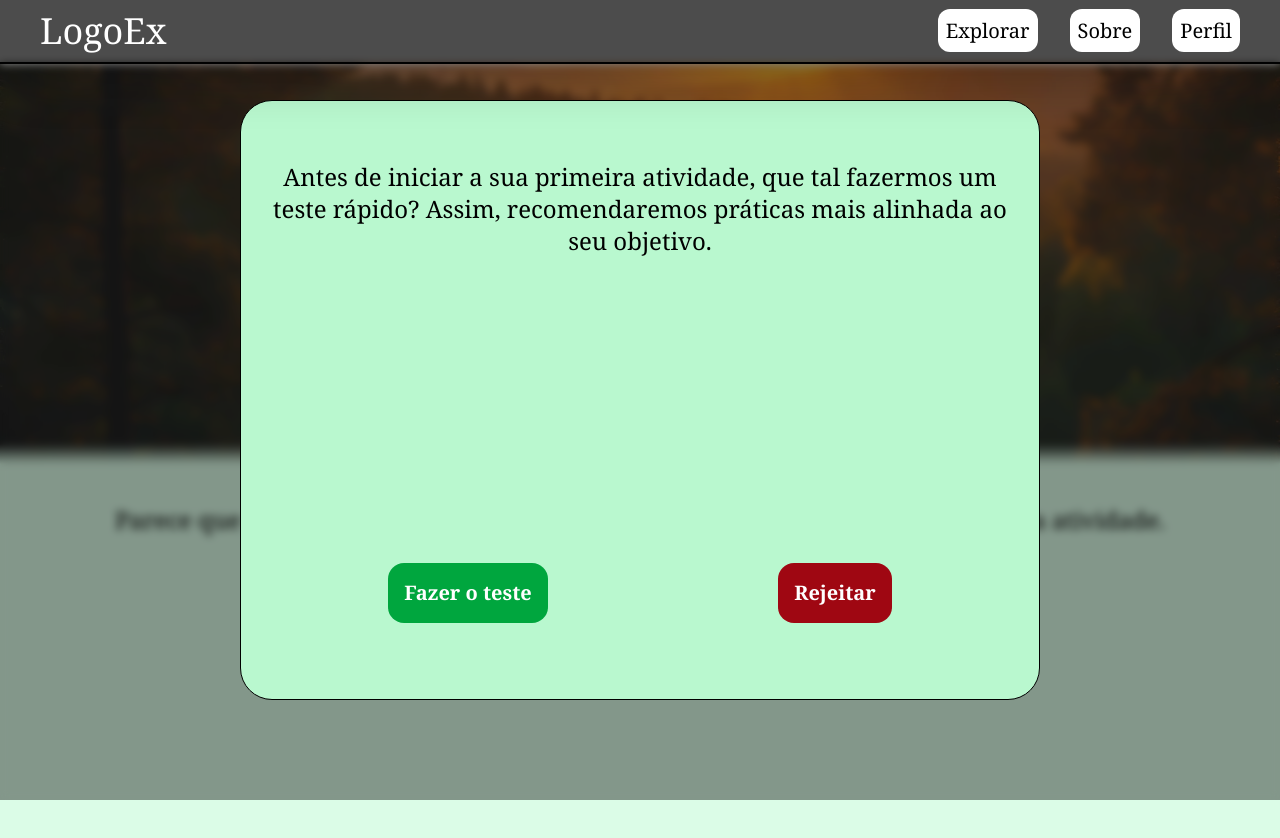
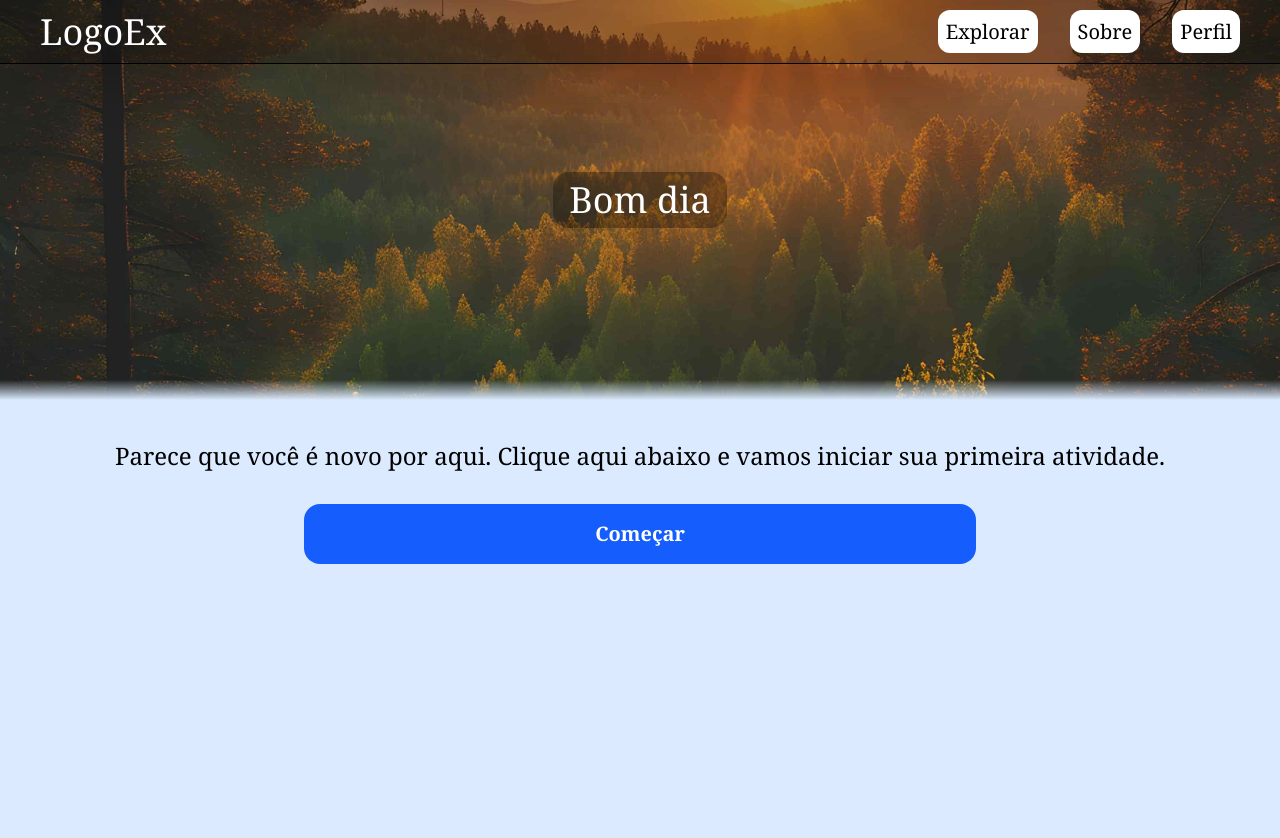
Before and after one commit to venicius8/youzen, a Next.js app: page / in a window 1280 px wide. Shown: the top 838 px of the page. Built offline with nearby package versions, Linux system fonts and the light colour scheme.

Commit message:
refactor: create button component and improve header

```diff
--- a/app/components/Header.tsx
+++ b/app/components/Header.tsx
@@ -3,16 +3,18 @@
 import Link from "next/link";
 import { useEffect, useState } from "react";
 
-const navLink = (el: string, ref: string) => (
+function NavLink(el: string, ref: string) {
+  return (
     <li>
       <Link
         href={ref}
-      className="bg-white text-xl p-2 rounded-xl hover:border-b-2 duration-50"
+        className="bg-white text-xl p-2 rounded-xl hover:border-b-2 duration-100"
       >
         {el}
       </Link>
     </li>
   );
+}
 
 export default function Header() {
   const [scrolled, setScrolled] = useState(false);
@@ -24,12 +26,14 @@ export default function Header() {
     scrollHandler();
 
     window.addEventListener("scroll", scrollHandler);
+
+    return () => window.removeEventListener("scroll", scrollHandler);
   }, []);
 
   return (
     <header
-      className={`flex justify-between items-center top-0 w-screen h-16 z-100 shadow-2xl sticky px-10 duration-300 ${
-        scrolled ? "bg-green-100" : "bg-black/50 border-black border-b-2"
+      className={`flex justify-between items-center top-0 w-full h-16 z-100 shadow-2xl fixed px-10 duration-300 ${
+        scrolled ? "bg-green-100" : "bg-black/30 border-black border-b"
       }`}
     >
       <div>
@@ -42,9 +46,9 @@ export default function Header() {
       </div>
       <nav>
         <ul className="flex gap-8">
-          {navLink("Explorar", "/")}
-          {navLink("Sobre", "/")}
-          {navLink("Perfil", "/")}
+          {NavLink("Explorar", "/")}
+          {NavLink("Sobre", "/")}
+          {NavLink("Perfil", "/")}
         </ul>
       </nav>
     </header>
--- a/app/components/UI/Button.tsx
+++ b/app/components/UI/Button.tsx
@@ -1,8 +1,9 @@
+import Link from "next/link";
 import { ReactNode } from "react";
 
 const colorVariants = {
+  primary: ["bg-blue-600", "hover:bg-blue-700"],
   danger: ["bg-red-800", "hover:bg-red-900"],
-  info: ["bg-blue-600", "hover:bg-blue-700"],
   success: ["bg-green-600", "hover:bg-green-700"],
 };
 
@@ -11,17 +12,19 @@ type typeKey = keyof typeof colorVariants;
 export default function Button({
   children,
   type,
+  url,
 }: {
   children: ReactNode;
   type: typeKey;
+  url?: string;
 }) {
   const [bg, hoverBg] = colorVariants[type];
 
   return (
     <button
-      className={`${bg} ${hoverBg} p-4 m-4 rounded-2xl text-white font-bold text-xl cursor-pointer transition`}
+      className={`${bg} ${hoverBg} p-4 m-4 rounded-2xl w-2/3 max-w-2xl text-white font-bold text-xl cursor-pointer transition`}
     >
-      {children}
+      {url ? <Link href={url}>{children}</Link> : children}
     </button>
   );
 }
--- a/app/page.tsx
+++ b/app/page.tsx
@@ -5,15 +5,15 @@ import Button from "./components/UI/Button";
 
 export default function name() {
   const newUser: boolean = true;
-  const [startQuiz, setStartQuiz] = useState(true);
+  const [startQuiz, setStartQuiz] = useState(false);
 
   return (
-    <main className="bg-green-100 h-600 text-center">
+    <main className="bg-blue-100 h-600 text-center">
       <div className="relative bg-[url('/morning-nature.jpg')] h-[50vh] bg-cover bg-center flex items-center justify-center mb-10">
         <h1 className="text-4xl text-white bg-black/30 px-4 py-2 rounded-2xl z-10">
           Bom dia
         </h1>
-        <span className="absolute inset-x-0 bottom-0 h-5 bg-linear-to-b from-transparent to-green-100"></span>
+        <span className="absolute inset-x-0 bottom-0 h-5 bg-linear-to-b from-transparent to-blue-100"></span>
       </div>
 
       {newUser ? (
@@ -23,27 +23,24 @@ export default function name() {
             sua primeira atividade.
           </h2>
 
-          <button
-            onClick={() => setStartQuiz(!startQuiz)}
-            className="bg-yellow-800 p-4 m-4 rounded-2xl text-white font-bold text-xl cursor-pointer hover:bg-yellow-900 transition"
-          >
-            Começar
-          </button>
+          <div onClick={() => setStartQuiz(!startQuiz)}>
+            <Button type="primary">Começar</Button>
+          </div>
           {startQuiz && (
             <>
-              <div className="fixed w-2/3 max-w-200 h-150 bg-green-200 left-1/2 top-1/2 -translate-1/2 border rounded-4xl flex flex-col justify-between px-8 py-15 z-90">
+              <div className="fixed w-2/3 max-w-200 h-150 bg-blue-200 left-1/2 top-1/2 -translate-1/2 border rounded-4xl flex flex-col justify-between px-8 py-15 z-90">
                 <h2 className="text-2xl">
                   Antes de iniciar a sua primeira atividade, que tal fazermos um
                   teste rápido? Assim, recomendaremos práticas mais alinhada ao
                   seu objetivo.
                 </h2>
-                <div className="flex flex-col md:flex-row justify-around">
+                <div className="flex flex-col md:flex-row justify-around items-center">
                   <Button type="success">Fazer o teste</Button>
                   <Button type="danger">Rejeitar</Button>
                 </div>
               </div>
               <div
-                onClick={() => setStartQuiz(!setStartQuiz)}
+                onClick={() => setStartQuiz(false)}
                 className="fixed top-0 left-0 w-screen h-screen bg-black/40 backdrop-blur-xs z-86"
               ></div>
             </>
```
Lines whose indentation alone changed are shown as unchanged.
